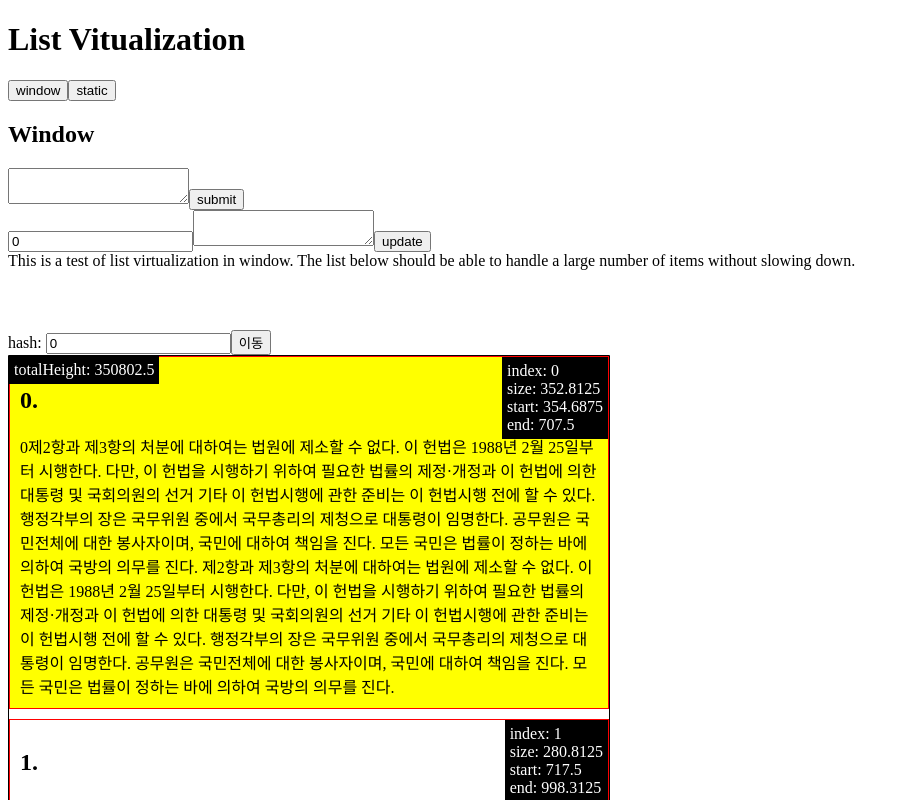
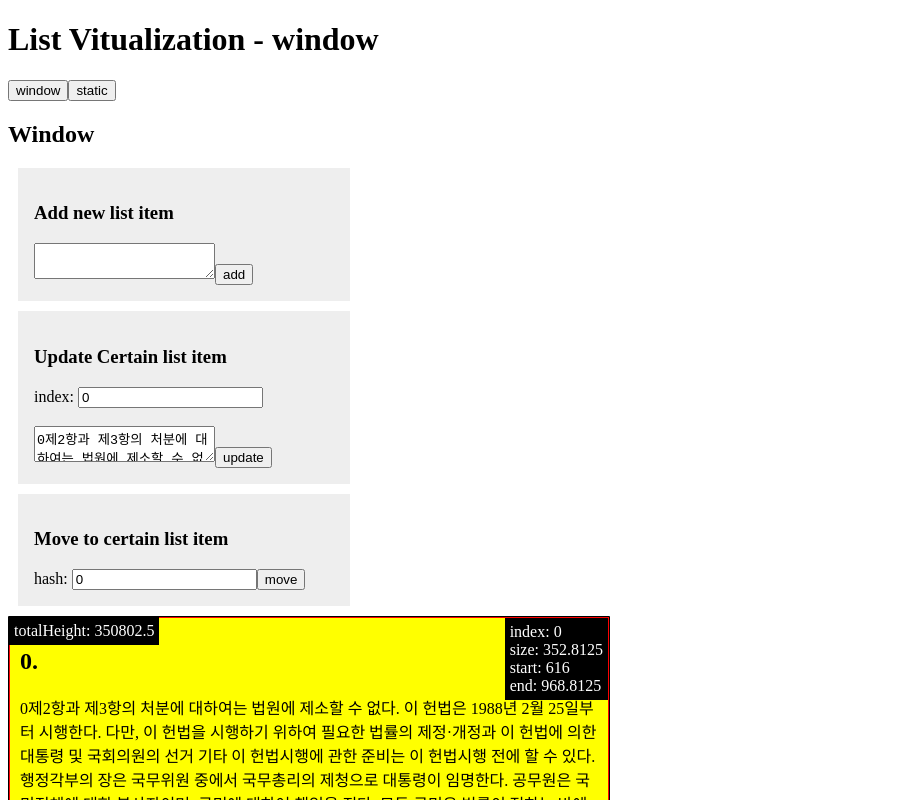
Before and after one commit to piggmme/react-list-virtualization, a React (Vite) app: page / in a window 1280 px wide. Shown: the top 800 px of the page, without its empty margins (0-910 px from the left). Built offline with nearby package versions, Linux system fonts and the light colour scheme.

Commit message:
테스트용 페이지 보기 편하게 수정

```diff
--- a/src/App.tsx
+++ b/src/App.tsx
@@ -6,7 +6,7 @@ export default function App () {
   const [tab, setTab] = useState<'window' | 'static'>('window')
   return (
     <div>
-      <h1>List Vitualization</h1>
+      <h1>List Vitualization - {tab}</h1>
       <button onClick={() => setTab('window')}>window</button>
       <button onClick={() => setTab('static')}>static</button>
       {tab === 'window' && <WindowVirtualList />}
--- a/src/StaticVirtualList.tsx
+++ b/src/StaticVirtualList.tsx
@@ -17,7 +17,8 @@ const LoremIpsums = [
 const mockData = Array.from({ length: 1000 }, (_, i) => LoremIpsums[i % LoremIpsums.length])
 
 export default function StaticVirtualList () {
-  const [text, setText] = useState('')
+  const [newText, setNewText] = useState('')
+  const [text, setText] = useState(mockData[0])
   const [list, setList] = useState(mockData)
   const [index, setIndex] = useState(0)
 
@@ -34,13 +35,24 @@ export default function StaticVirtualList () {
   return (
     <div>
       <h2>Static</h2>
-      <div>
-        <textarea value={text} onChange={e => setText(e.target.value)} />
-        <button onClick={() => setList(prev => [text, ...prev])}>submit</button>
+      <div style={{ backgroundColor: '#eee', width: '300px', padding: '16px', margin: '10px' }}>
+        <h3>Add new list item</h3>
+        <textarea value={newText} onChange={e => setNewText(e.target.value)} />
+        <button onClick={() => setList(prev => [newText, ...prev])}>add</button>
       </div>
 
-      <div>
-        <input type='number' value={index} onChange={e => setIndex(Number(e.target.value))} />
+      <div style={{ backgroundColor: '#eee', width: '300px', padding: '16px', margin: '10px' }}>
+        <h3>Update Certain list item</h3>
+        index: <input
+          type='number'
+          value={index}
+          onChange={(e) => {
+            setIndex(Number(e.target.value))
+            setText(list[Number(e.target.value)])
+          }}
+               />
+        <br />
+        <br />
         <textarea value={text} onChange={e => setText(e.target.value)} />
         <button onClick={() => setList((prev) => {
           const next = prev.slice()
@@ -49,10 +61,6 @@ export default function StaticVirtualList () {
         })}
         >update
         </button>
-      </div>
-
-      <div style={{ paddingBottom: '60px' }}>
-        This is a test of list virtualization in window. The list below should be able to handle a large number of items without slowing down.
       </div>
 
       <List list={list} />
@@ -74,12 +82,13 @@ function List ({ list }: { list: typeof mockData }) {
 
   return (
     <>
-      <div>
+      <div style={{ backgroundColor: '#eee', width: '300px', padding: '16px', margin: '10px' }}>
+        <h3>Move to certain list item</h3>
         hash: <input type='number' value={hash} onChange={e => setHash(Number(e.target.value))} />
         <button onClick={() => {
           moveTo(item => item.index === hash)
         }}
-        >이동
+        >move
         </button>
       </div>
       <div
--- a/src/WindowVirtualList.tsx
+++ b/src/WindowVirtualList.tsx
@@ -17,7 +17,8 @@ const LoremIpsums = [
 const mockData = Array.from({ length: 1000 }, (_, i) => i + LoremIpsums[i % LoremIpsums.length])
 
 export default function WindowVirtualList () {
-  const [text, setText] = useState('')
+  const [newText, setNewText] = useState('')
+  const [text, setText] = useState(mockData[0])
   const [list, setList] = useState(mockData)
   const [index, setIndex] = useState(0)
 
@@ -34,13 +35,24 @@ export default function WindowVirtualList () {
   return (
     <div>
       <h2>Window</h2>
-      <div>
-        <textarea value={text} onChange={e => setText(e.target.value)} />
-        <button onClick={() => setList(prev => [text, ...prev])}>submit</button>
+      <div style={{ backgroundColor: '#eee', width: '300px', padding: '16px', margin: '10px' }}>
+        <h3>Add new list item</h3>
+        <textarea value={newText} onChange={e => setNewText(e.target.value)} />
+        <button onClick={() => setList(prev => [newText, ...prev])}>add</button>
       </div>
 
-      <div>
-        <input type='number' value={index} onChange={e => setIndex(Number(e.target.value))} />
+      <div style={{ backgroundColor: '#eee', width: '300px', padding: '16px', margin: '10px' }}>
+        <h3>Update Certain list item</h3>
+        index: <input
+          type='number'
+          value={index}
+          onChange={(e) => {
+            setIndex(Number(e.target.value))
+            setText(list[Number(e.target.value)])
+          }}
+               />
+        <br />
+        <br />
         <textarea value={text} onChange={e => setText(e.target.value)} />
         <button onClick={() => setList((prev) => {
           const next = prev.slice()
@@ -49,10 +61,6 @@ export default function WindowVirtualList () {
         })}
         >update
         </button>
-      </div>
-
-      <div style={{ paddingBottom: '60px' }}>
-        This is a test of list virtualization in window. The list below should be able to handle a large number of items without slowing down.
       </div>
 
       <List list={list} />
@@ -69,12 +77,13 @@ function List ({ list }: { list: typeof mockData }) {
 
   return (
     <div>
-      <div>
+      <div style={{ backgroundColor: '#eee', width: '300px', padding: '16px', margin: '10px' }}>
+        <h3>Move to certain list item</h3>
         hash: <input type='number' value={hash} onChange={e => setHash(Number(e.target.value))} />
         <button onClick={() => {
           moveTo(item => item.index === hash)
         }}
-        >이동
+        >move
         </button>
       </div>
       <div
```
